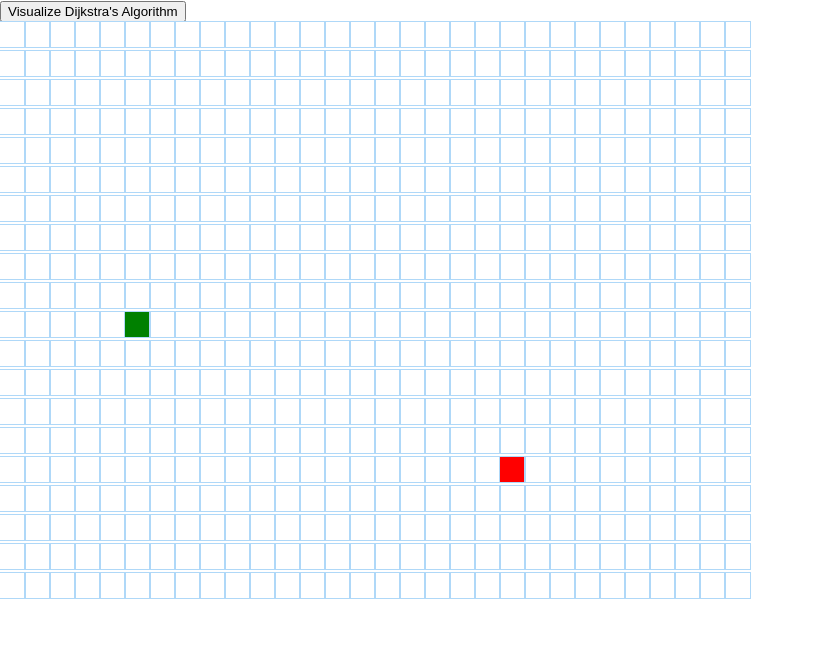
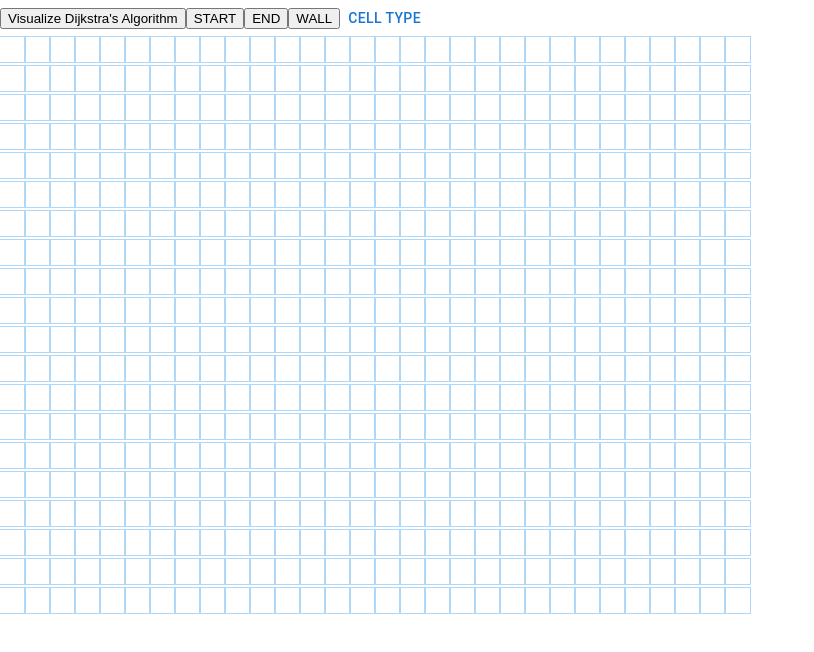
Before and after one commit to tiagovgomes/Pathfinding-Algorithms-Visualizer, a React (Create React App) app in the folder pathfinding-algorithms-visualizer/: page / in a window 1280 px wide. Shown: the top 652 px of the page, without its empty margins (0-814 px from the left). Built offline with nearby package versions, Linux system fonts and the light colour scheme.

Commit message:
added react material menu

```diff
--- a/pathfinding-algorithms-visualizer/package.json
+++ b/pathfinding-algorithms-visualizer/package.json
@@ -3,6 +3,9 @@
   "version": "0.1.0",
   "private": true,
   "dependencies": {
+    "@emotion/react": "^11.9.0",
+    "@emotion/styled": "^11.8.1",
+    "@mui/material": "^5.6.2",
     "@testing-library/jest-dom": "^5.16.4",
     "@testing-library/react": "^13.1.1",
     "@testing-library/user-event": "^13.5.0",
--- a/pathfinding-algorithms-visualizer/src/Algorithms/dijkstra.js
+++ b/pathfinding-algorithms-visualizer/src/Algorithms/dijkstra.js
@@ -5,7 +5,7 @@ export function dijkstra(grid, startCell, finishCell) {
     while (!!unvisitedCells.length) {
         sortCellsByDistance(unvisitedCells);
         const closestCell = unvisitedCells.shift();
-        if (closestCell.isWall) continue;
+        if (closestCell.type === 'cell-wall') continue;
         if (closestCell.distance === Infinity) return visitedCellsInOrder;
         closestCell.isVisited = true;
         visitedCellsInOrder.push(closestCell);
@@ -46,8 +46,7 @@ function getAllCells(grid) {
     return cells;
 }
 
-// Backtracks from the finishCell to find the shortest path.
-// Only works when called *after* the dijkstra method above.
+
 export function getCellsInShortestPathOrder(finishCell) {
     const CellsInShortestPathOrder = [];
     let currentCell = finishCell;
--- a/pathfinding-algorithms-visualizer/src/PathfindingVisualizer/Cell/Cell.jsx
+++ b/pathfinding-algorithms-visualizer/src/PathfindingVisualizer/Cell/Cell.jsx
@@ -10,25 +10,16 @@ export default class Cell extends React.Component {
     render() {
         const {
             col,
-            isFinish,
-            isStart,
-            isWall,
+            type,
             onMouseDown,
             onMouseEnter,
             onMouseUp,
             row,
         } = this.props;
-        const extraClassName = isFinish
-            ? 'cell-finish'
-            : isStart
-                ? 'cell-start'
-                : isWall
-                    ? 'cell-wall'
-                    : '';
         return (
             <div
                 id={`cell-${row}-${col}`}
-                className={`cell ${extraClassName}`}
+                className={`cell ${type}`}
                 onMouseDown={() => onMouseDown(row, col)}
                 onMouseEnter={() => onMouseEnter(row, col)}
                 onMouseUp={() => onMouseUp()}>
--- a/pathfinding-algorithms-visualizer/src/PathfindingVisualizer/PathfindingVisualizer.jsx
+++ b/pathfinding-algorithms-visualizer/src/PathfindingVisualizer/PathfindingVisualizer.jsx
@@ -2,13 +2,25 @@ import React from "react";
 import './PathfindingVisualizer.scss';
 import Cell from './Cell/Cell';
 import { dijkstra, getCellsInShortestPathOrder } from '../Algorithms/dijkstra';
+import Button from '@mui/material/Button';
+import Menu from '@mui/material/Menu';
+import MenuItem from '@mui/material/MenuItem';
+
+
+const START_CELL = 'cell-start';
+const END_CELL = 'cell-finish';
+const WALL_CELL = 'cell-wall';
 
 export default class PathfindingVisualizer extends React.Component {
+
+
+
     constructor(props) {
         super(props);
         this.state = {
             grid: [],
-            mouseIsPressed: false
+            mouseIsPressed: false,
+            cellTypeSelected: START_CELL
         };
     }
 
@@ -18,13 +30,13 @@ export default class PathfindingVisualizer extends React.Component {
     }
 
     handleMouseDown(row, col) {
-        const newGrid = getNewGridWithWallToggled(this.state.grid, row, col);
+        const newGrid = getNewGridWithWallToggled(this.state.grid, row, col, this.state.cellTypeSelected);
         this.setState({ grid: newGrid, mouseIsPressed: true });
     }
 
     handleMouseEnter(row, col) {
         if (!this.state.mouseIsPressed) return;
-        const newGrid = getNewGridWithWallToggled(this.state.grid, row, col);
+        const newGrid = getNewGridWithWallToggled(this.state.grid, row, col, this.state.cellTypeSelected);
         this.setState({ grid: newGrid });
     }
 
@@ -60,32 +72,51 @@ export default class PathfindingVisualizer extends React.Component {
 
     visualizeDijkstra() {
         const { grid } = this.state;
-        const startCell = grid[10][5];
-        const finishCell = grid[15][20];
+        const startCell = getCellByType(this.state.grid, START_CELL);
+        const finishCell = getCellByType(this.state.grid, END_CELL);
         const visitedCellsInOrder = dijkstra(grid, startCell, finishCell);
         const cellsInShortestPathOrder = getCellsInShortestPathOrder(finishCell);
         this.animateDijkstra(visitedCellsInOrder, cellsInShortestPathOrder);
     }
 
+    changeCellType(type) {
+        console.log(type);
+        this.setState({ cellTypeSelected: type });
+    }
+
     render() {
         const { grid, mouseIsPressed } = this.state;
         return (
-            <div>
+            <div className="path-visualizer-container">
+                <div className="hearder-options-container">
                     <button onClick={() => this.visualizeDijkstra()}>
                         Visualize Dijkstra's Algorithm
                     </button>
+                    <button onClick={() => this.changeCellType(START_CELL)}>
+                        START
+                    </button>
+                    <button onClick={() => this.changeCellType(END_CELL)}>
+                        END
+                    </button>
+                    <button onClick={() => this.changeCellType(WALL_CELL)}>
+                        WALL
+                    </button>
+
+                    <div Style="display:inline-block">
+                        <BasicMenu onClick={(e, type) => this.changeCellType(type)}></BasicMenu>
+                    </div>
+                </div>
+                <div className="grid-container">
                     {grid.map((row, rowIdx) => {
                         return (
                             <div className="row">
                                 {row.map((cell, cellIdx) => {
-                                const { row, col, isFinish, isStart, isWall } = cell;
+                                    const { row, col, type } = cell;
                                     return (
                                         <Cell
                                             key={rowIdx + cellIdx}
                                             col={col}
-                                        isFinish={isFinish}
-                                        isStart={isStart}
-                                        isWall={isWall}
+                                            type={type}
                                             mouseIsPressed={mouseIsPressed}
                                             onMouseDown={(row, col) => this.handleMouseDown(row, col)}
                                             onMouseEnter={(row, col) => this.handleMouseEnter(row, col)}
@@ -94,13 +125,11 @@ export default class PathfindingVisualizer extends React.Component {
                                         </Cell>
                                     );
                                 }
-
                                 )}
                             </div>
                         );
-
                     })}
-
+                </div>
             </div>
         )
     }
@@ -123,22 +152,69 @@ const createCell = (col, row) => {
     return {
         col: col,
         row: row,
-        isStart: row === 10 && col === 5,
-        isFinish: row === 15 && col === 20,
+        type: '',
         distance: Infinity,
         isVisited: false,
-        isWall: false,
         previousCell: null,
     };
 };
 
-const getNewGridWithWallToggled = (grid, row, col) => {
+const getNewGridWithWallToggled = (grid, row, col, type) => {
     const newGrid = grid.slice();
     const cell = newGrid[row][col];
-    const newNode = {
-        ...cell,
-        isWall: !cell.isWall,
-    };
-    newGrid[row][col] = newNode;
+    let newCell = { ...cell, type: cell.type === type ? '' : type }
+    newGrid[row][col] = newCell;
     return newGrid;
 };
+
+const getCellByType = (grid, type) => {
+    for (let row = 0; row < grid.length; row++) {
+        for (let col = 0; col < grid[row].length; col++) {
+            if (grid[row][col].type === type) {
+                return grid[row][col];
+            }
+        }
+    }
+    return null;
+}
+
+function BasicMenu(props) {
+    const [anchorEl, setAnchorEl] = React.useState(null);
+    const open = Boolean(anchorEl);
+    const handleClick = (event) => {
+        setAnchorEl(event.currentTarget);
+
+    };
+    const handleClose = (event, type) => {
+        props.onClick(event, type);
+        setAnchorEl(null);
+    };
+
+
+    return (
+        <div>
+            <Button
+                id="basic-button"
+                aria-controls={open ? 'basic-menu' : undefined}
+                aria-haspopup="true"
+                aria-expanded={open ? 'true' : undefined}
+                onClick={(e) => { handleClick(e) }}
+            >
+                Cell type
+            </Button>
+            <Menu
+                id="basic-menu"
+                anchorEl={anchorEl}
+                open={open}
+                onClose={handleClose}
+                MenuListProps={{
+                    'aria-labelledby': 'basic-button',
+                }}
+            >
+                <MenuItem onClick={(e) => { handleClose(e, START_CELL) }}>START</MenuItem>
+                <MenuItem onClick={(e) => { handleClose(e, END_CELL) }}>GOAL</MenuItem>
+                <MenuItem onClick={(e) => { handleClose(e, WALL_CELL) }}>WALL</MenuItem>
+            </Menu>
+        </div>
+    );
+}
--- a/pathfinding-algorithms-visualizer/src/PathfindingVisualizer/PathfindingVisualizer.scss
+++ b/pathfinding-algorithms-visualizer/src/PathfindingVisualizer/PathfindingVisualizer.scss
@@ -0,0 +1,7 @@
+.path-visualizer-container {
+    display: flex;
+    flex-direction: column;
+    .hearder-options-container {}
+
+    .grid-container {}
+}
```
Also changed, not shown: 1 other file (tests, documents, lock files or other folders). Lines whose indentation alone changed are shown as unchanged.
